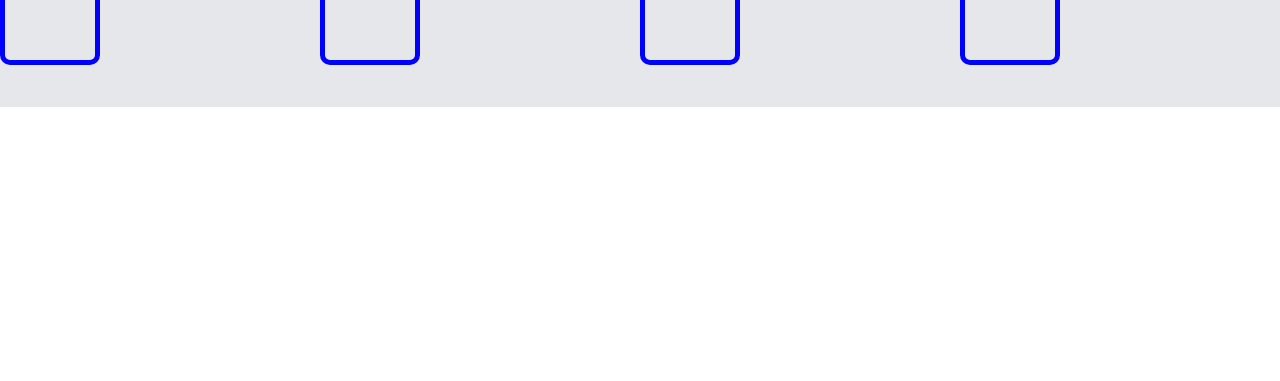
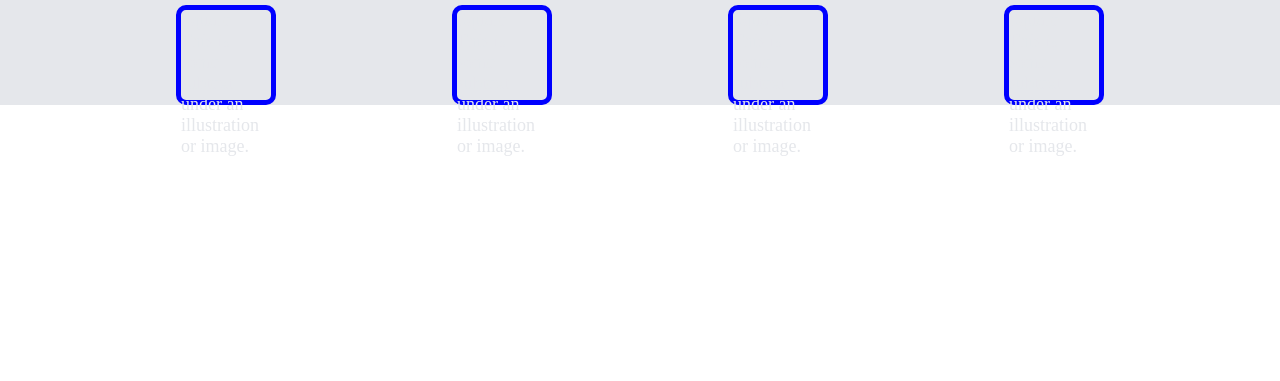
Before and after one commit to PizzaDec0d3d/Odin-Landing-Page, a plain HTML site: page index.html in a window 1280 px wide. Shown: the part 419-800 px from the top of the page. Drawn offline with Linux system fonts and the light colour scheme.

Commit message:
index.html

```diff
--- a/index.html
+++ b/index.html
@@ -41,23 +41,23 @@
         <div class="Section">
             <div class="h2">Some Random information</div>
             <div class="boxes">
-                <div>
-                    <div class="Square" id="Square1">Square</div>
+                <div class="Square" id="Square1">
+                    <div >Square</div>
                     <span>This is some subtext under an illustration or image.</span>
                 </div>
 
-                    <div>
-                        <div class="Square" id="Square2">Square</div>
+                    <div class="Square" id="Square2">
+                        <div >Square</div>
                         <span>This is some subtext under an illustration or image.</span>
                     </div>
 
-                    <div>
-                        <div class="Square" id="Square3">Square</div>
+                    <div class="Square" id="Square3">
+                        <div >Square</div>
                         <span>This is some subtext under an illustration or image.</span>
                     </div>
 
-                <div>
-                    <div class="Square" id="Square4">Square</div>
+                <div class="Square" id="Square4">
+                    <div>Square</div>
                     <span>This is some subtext under an illustration or image.</span>
                 </div>
             </div>
--- a/style.css
+++ b/style.css
@@ -90,6 +90,7 @@ button {
     color: #1f2937;
     display: flex;
     justify-content: center;
+    padding: 20px;
 }
 
 .boxes {
```
